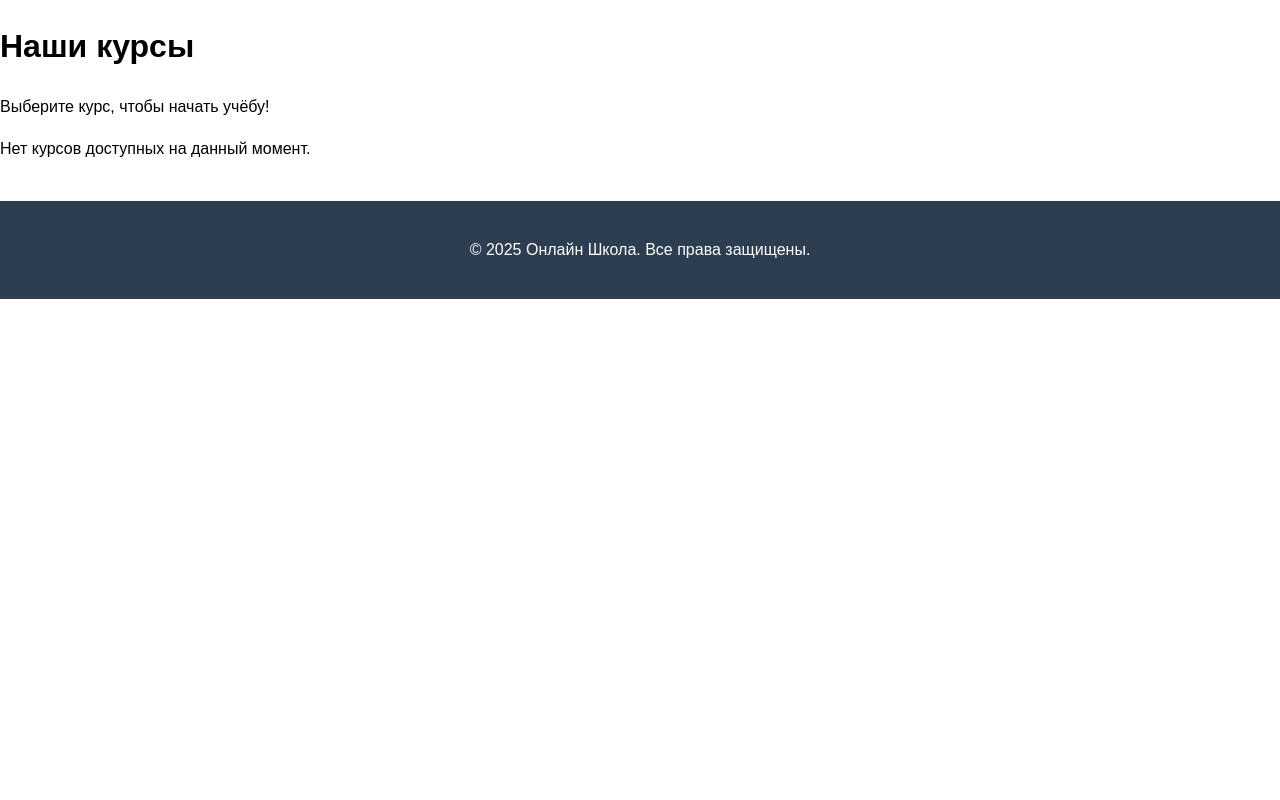
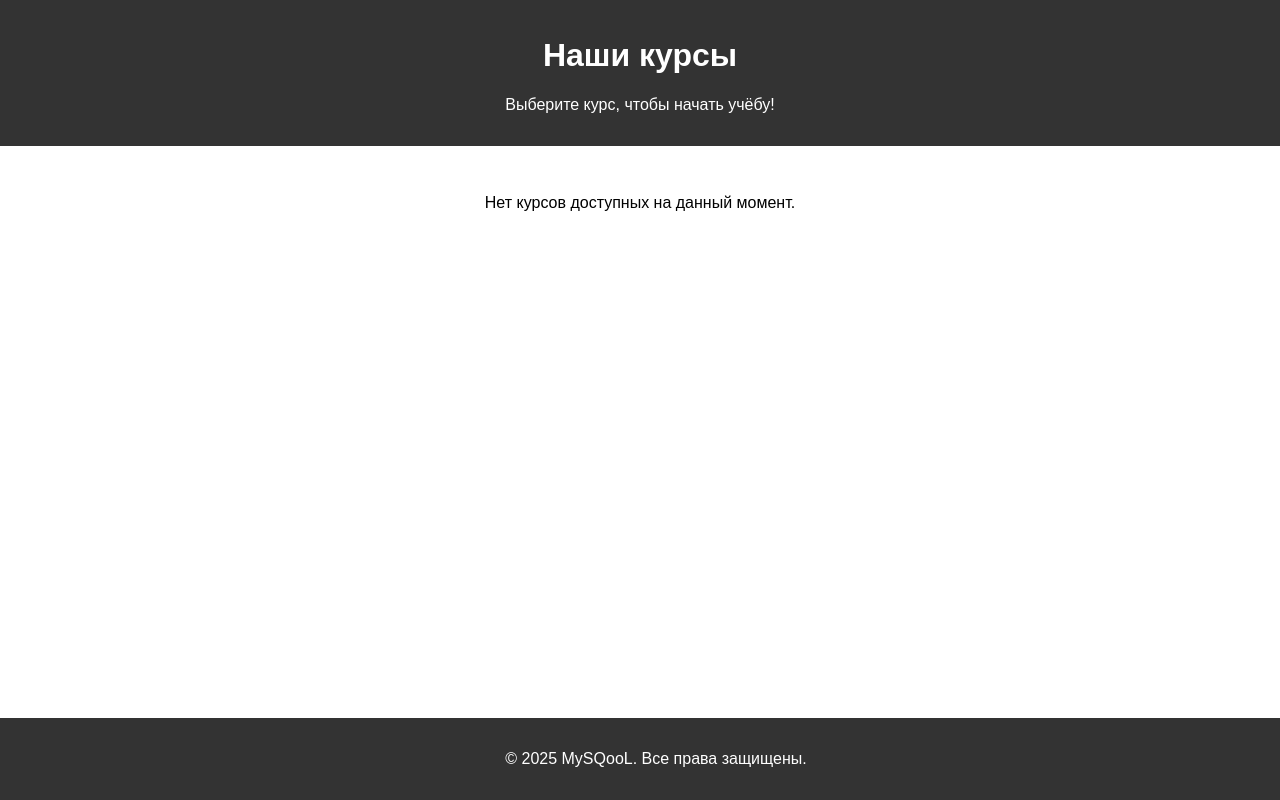
Before and after one commit to anastasia-kav/mysqool, a Django app: page /courses/ in a window 1280 px wide. Run offline with Django 5.2, Linux system fonts and the light colour scheme; data that the repository does not hold is empty.

Commit message:
Fix style

```diff
--- a/courses/templates/courses/course_list.html
+++ b/courses/templates/courses/course_list.html
@@ -5,7 +5,7 @@
 <head>
     <meta charset="UTF-8">
     <meta name="viewport" content="width=device-width, initial-scale=1.0">
-    <title>Курсы онлайн школы</title>
+    <title>Курсы онлайн школы MySQooL</title>
     <link rel="stylesheet" href="{% static 'styles.css' %}">
 </head>
 <body>
@@ -37,7 +37,7 @@
     </section>
 
     <footer>
-        <p>&copy; 2025 Онлайн Школа. Все права защищены.</p>
+        <p>&copy; 2025 MySQooL. Все права защищены.</p>
     </footer>
 </body>
 </html>
--- a/static/styles.css
+++ b/static/styles.css
@@ -1,65 +1,66 @@
+/* styles.css */
+
 body {
     margin: 0;
     font-family: Arial, sans-serif;
-    line-height: 1.6;
+    display: flex;
+    flex-direction: column;
+    min-height: 100vh;
+    text-align: center;
 }
 
-.navbar {
-    background-color: #2c3e50;
-    padding: 10px 20px;
-    color: #fff;
-}
-
-.navbar .container {
-    display: flex;
-    justify-content: space-between;
-    align-items: center;
-}
-
-.navbar .logo {
-    font-weight: bold;
-    font-size: 20px;
-    text-decoration: none;
+header {
+    background-color: #333;
     color: white;
-}
-
-.navbar .nav-links {
-    list-style: none;
-    margin: 0;
-    padding: 0;
-    display: flex;
-    gap: 15px;
-}
-
-.navbar .nav-links li a {
-    text-decoration: none;
-    color: white;
-    transition: color 0.3s;
-}
-
-.navbar .nav-links li a:hover {
-    color: #f1c40f;
+    padding: 1rem;
 }
 
 .hero-image {
-    background: url('/static/images/hero.jpg') no-repeat center center/cover;
-    padding: 100px 20px;
-    color: white;
-    text-align: center;
-    background-color: #34495e; /* fallback color */
+    padding: 2rem;
 }
 
-.about-school, .courses {
-    padding: 40px 20px;
-    max-width: 900px;
-    margin: auto;
+nav {
+    background-color: #444;
+    padding: 0.5rem;
+}
+
+nav a {
+    color: white;
+    margin: 0 1rem;
+    text-decoration: none;
+    font-weight: bold;
+}
+
+nav a:hover {
+    text-decoration: underline;
+}
+
+section {
+    flex: 1;
+    padding: 2rem;
+}
+
+.course-list ul {
+    list-style: none;
+    padding: 0;
+}
+
+.course-list li {
+    margin-bottom: 2rem;
+}
+
+.course-list img {
+    width: 300px;
+    height: auto;
+    display: block;
+    margin: 0 auto 1rem;
 }
 
 footer {
-    background-color: #2c3e50;
+    background-color: #333;
     color: white;
-    text-align: center;
-    padding: 20px;
-    margin-top: 40px;
-    position: relative;
+    padding: 1rem;
+    position: fixed;
+    width: 100%;
+    bottom: 0;
 }
```
Also changed, not shown: courses/templates/courses/about.html (+8 -17 lines).
